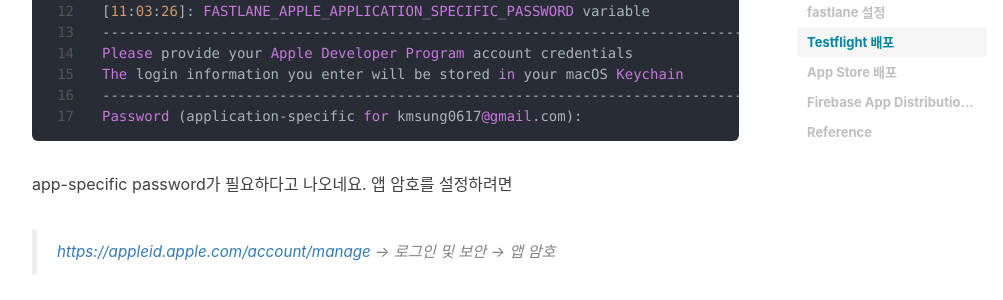
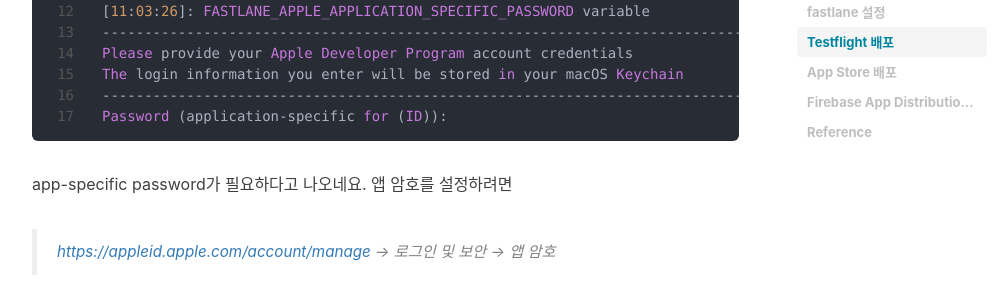
Before and after one commit to KyungmoSung/KyungmoSung.github.io, a Jekyll site: the page built from _posts/2021-11-15-fastlane.md, in a window 1280 px wide and 900 px high, scrolled down 4062 px. Shown: the part 152-452 px from the top of the window, without its empty margins (233-1236 px from the left). Built offline with Jekyll 4.4.1, drawn with Linux system fonts in a browser that asks for light colours; nearby versions of some CDN libraries; comment, search, counter and statistics services are not loaded; some of the changed text lies outside the part shown.

````diff
--- a/_posts/2021-11-15-fastlane.md
+++ b/_posts/2021-11-15-fastlane.md
@@ -154,7 +154,7 @@ desc "Push a new beta build to TestFlight"
 Please provide your Apple Developer Program account credentials
 The login information you enter will be stored in your macOS Keychain
 -------------------------------------------------------------------------------------
-Password (application-specific for kmsung0617@gmail.com):
+Password (application-specific for (ID)):
 ```
 
 app-specific password가 필요하다고 나오네요. 앱 암호를 설정하려면
@@ -353,7 +353,7 @@ desc "Push a new beta build to Firebase App Distribution"
     firebase_app_distribution(
 				firebase_cli_token: "발급받은 Refresh Token",
         release_notes: "배포자동화 테스트",
-        testers: "kmsung0617@gmail.com",
+        testers: "email",
         groups: "app_ios"
     )
     slack(
````
Also changed, not shown: img/fastlane/Untitled.png.
